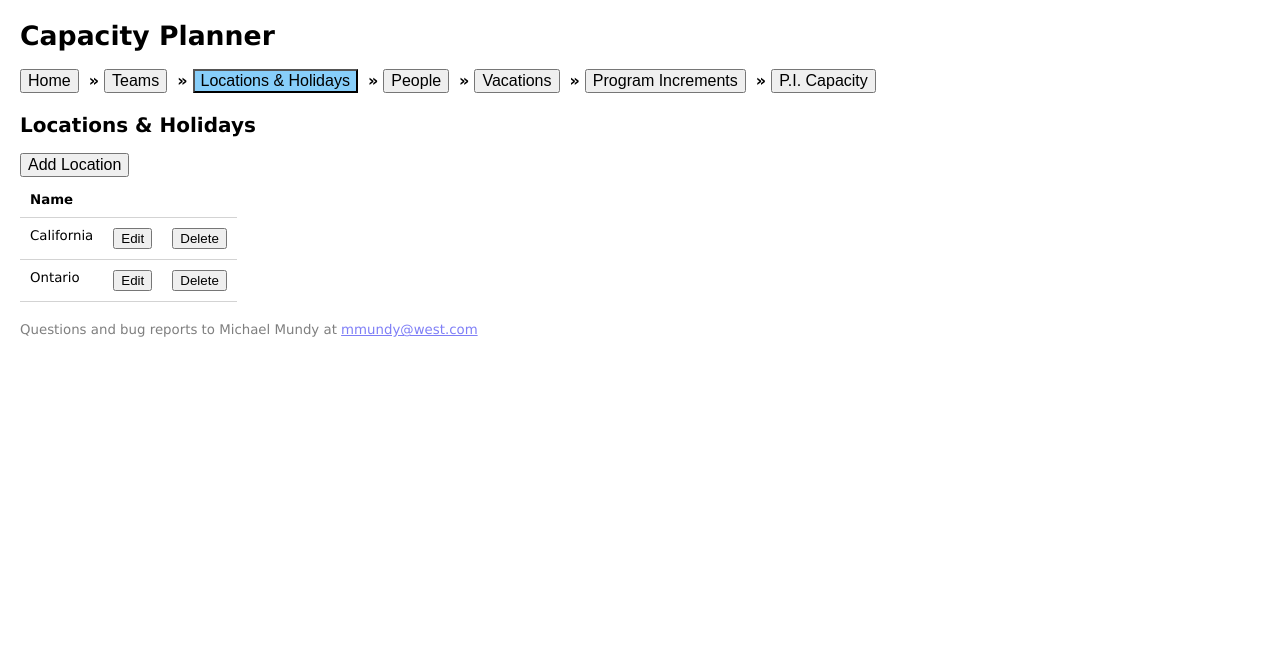
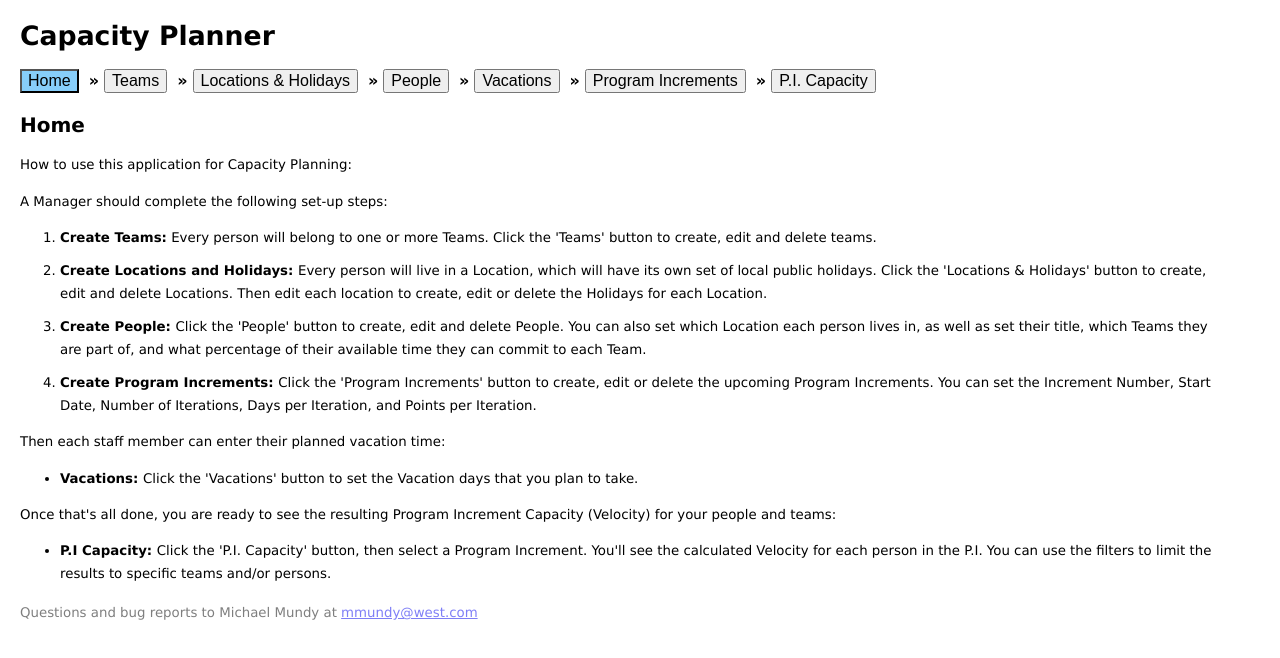
Before and after one commit to MikeMundy/CapacityPlanner, a React (Create React App) app: page / in a window 1280 px wide. Shown: the top 658 px of the page. Built offline with nearby package versions, Linux system fonts and the light colour scheme.

Commit message:
Change home page (#6)
Co-authored-by: Michael Mundy <mmundy@west.com>

```diff
--- a/src/App.tsx
+++ b/src/App.tsx
@@ -125,7 +125,7 @@ const App: React.FC<IProps> = (props: IProps) => {
     return programIncrements;
   };
 
-  const [page, setPage] = useState("LOCATIONS");
+  const [page, setPage] = useState("HOME");
   const [personsBasic, setPersonsBasic] = useState(getInitialPersonsBasic())
   const [teams, setTeams] = useState(getInitialTeams())
   const [personTeams, setPersonTeams] = useState(getInitialPersonTeams())
```
